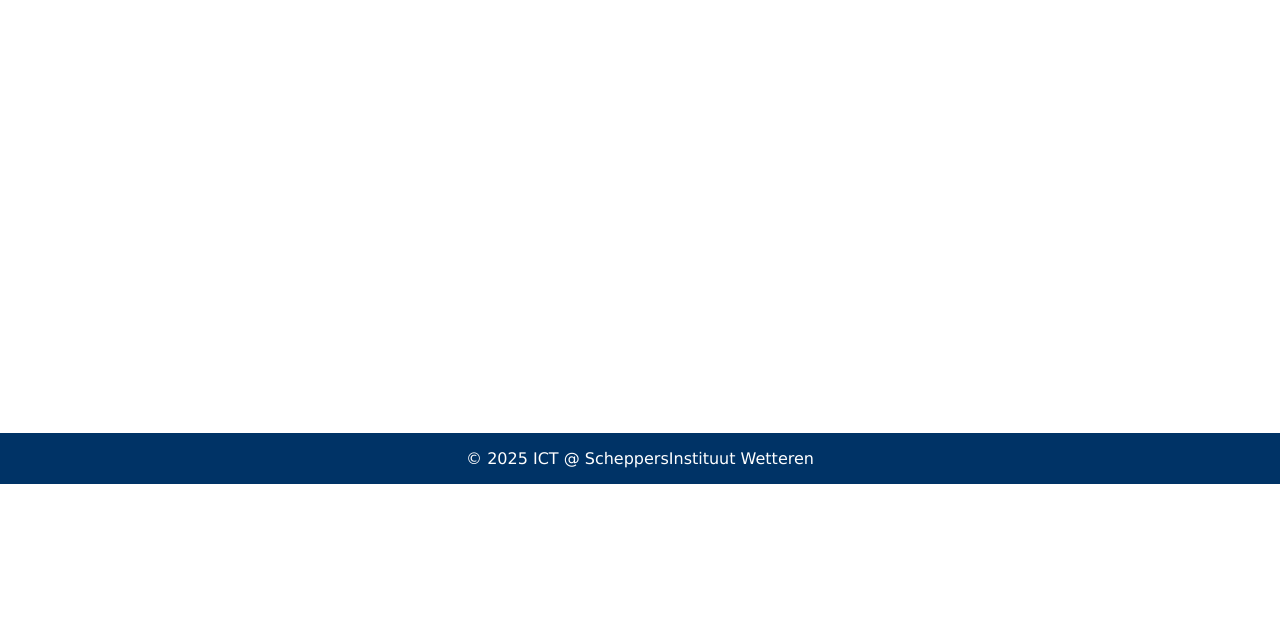
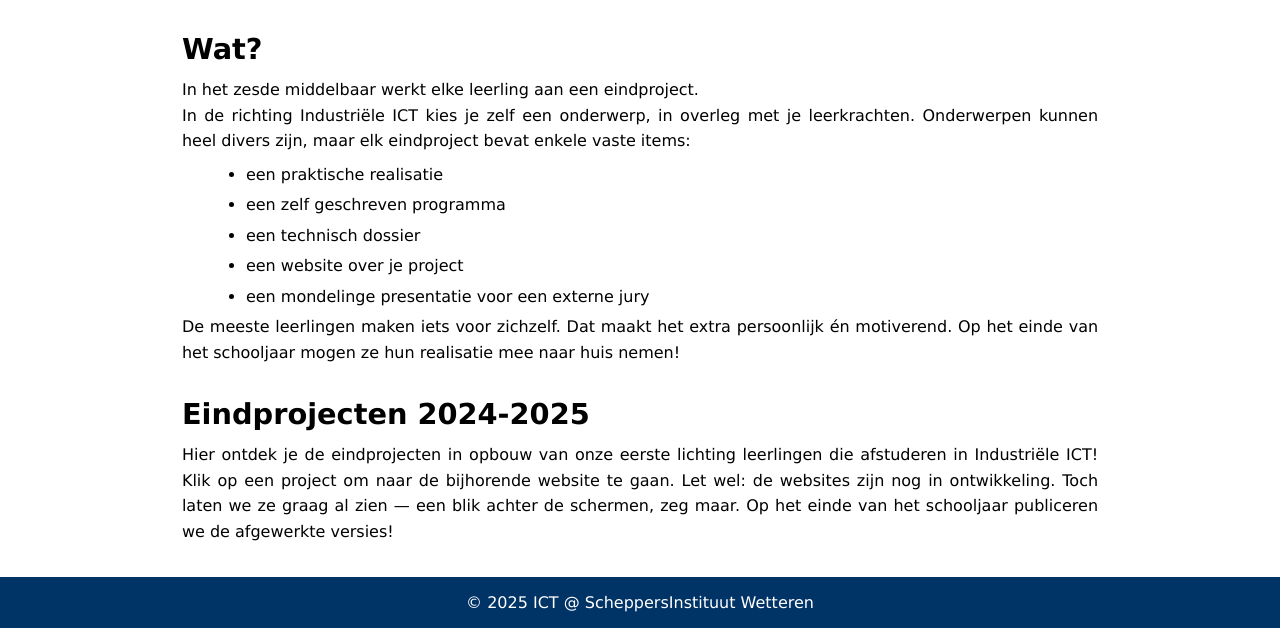
Before and after one commit to icstem/siwict, a plain HTML site: page docs/eindproject.html in a window 1280 px wide. Shown: the part 316-944 px from the top of the page. Before the commit the page ends 800 px from the top, so only its background shows below. Drawn offline with Linux system fonts and the light colour scheme.

Commit message:
eindprojecten intro, nog geen carousel

```diff
--- a/docs/eindproject.html
+++ b/docs/eindproject.html
@@ -1,5 +1,6 @@
 <!DOCTYPE html>
 <html lang="nl">
+
 <head>
   <meta charset="UTF-8">
   <meta name="viewport" content="width=device-width, initial-scale=1.0">
@@ -31,7 +32,40 @@
   </header>
 
   <main>
+    <section class="intro">
+      <h1>Wat?</h1>
+      <p>
+        In het zesde middelbaar werkt elke leerling aan een eindproject.
+      </p>
+      <p>
+        In de richting Industriële ICT kies je zelf een onderwerp, in overleg met je leerkrachten.
+        Onderwerpen kunnen heel divers zijn, maar elk eindproject bevat enkele vaste items:
+      </p>
+      <ul>
+        <li>een praktische realisatie</li>
+        <li>een zelf geschreven programma</li>
+        <li>een technisch dossier</li>
+        <li>een website over je project</li>
+        <li>een mondelinge presentatie voor een externe jury</li>
+      </ul>
+      <p>
+        De meeste leerlingen maken iets voor zichzelf.
+        Dat maakt het extra persoonlijk én motiverend.
+        Op het einde van het schooljaar mogen ze hun realisatie mee naar huis nemen!
+      </p>
 
+
+    </section>
+    <section class="content">
+      <h1>Eindprojecten 2024-2025</h1>
+      <p>
+        Hier ontdek je de eindprojecten in opbouw van onze eerste lichting leerlingen die afstuderen in Industriële ICT!
+        Klik op een project om naar de bijhorende website te gaan.
+        Let wel: de websites zijn nog in ontwikkeling.
+        Toch laten we ze graag al zien — een blik achter de schermen, zeg maar.
+        Op het einde van het schooljaar publiceren we de afgewerkte versies!
+      </p>
+    </section>
   </main>
 
   <footer>
```
Lines whose indentation alone changed are shown as unchanged.
